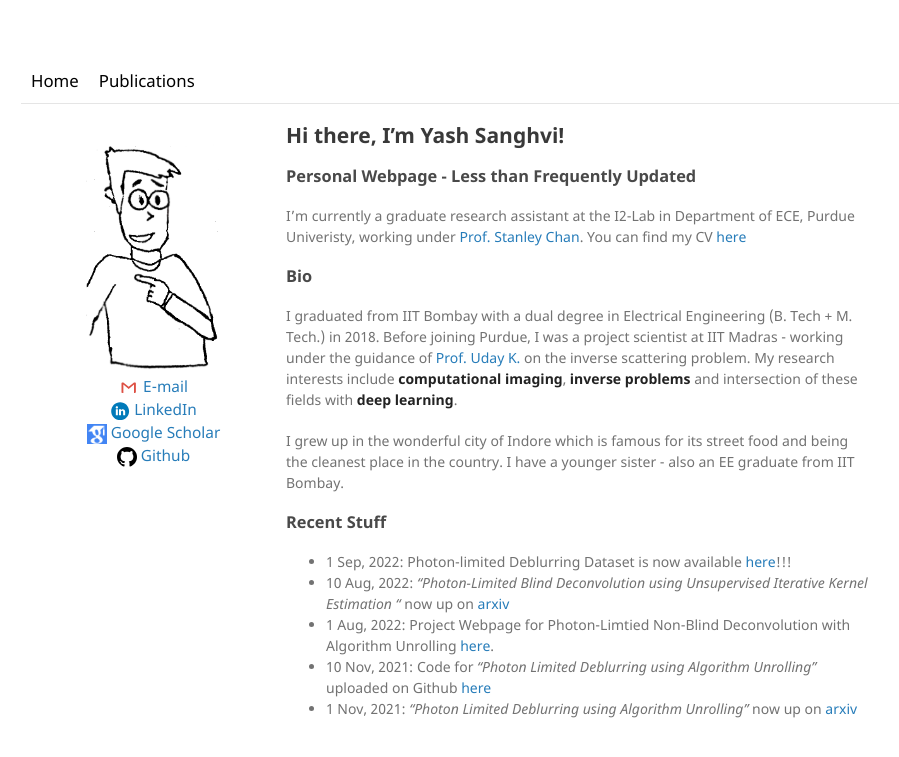
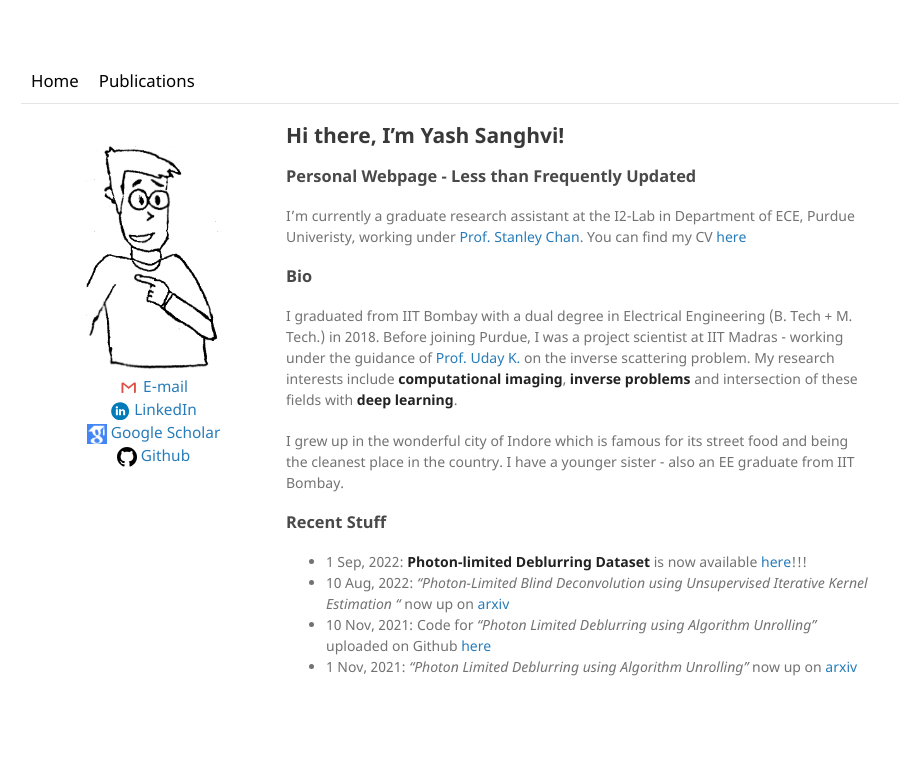
Before and after one commit to sanghviyashiitb/sanghviyashiitb.github.io, a Jekyll site: the page built from index.md, in a window 1280 px wide. Shown: the top 757 px of the page, without its empty margins (119-1018 px from the left). Built offline with Jekyll 4.4.1, drawn with Linux system fonts in a browser that asks for light colours.

Commit message:
Update index.md

```diff
--- a/index.md
+++ b/index.md
@@ -12,9 +12,8 @@ I graduated from IIT Bombay with a dual degree in Electrical Engineering (B. Tec
 I grew up in the wonderful city of Indore which is famous for its street food and being the cleanest place in the country. I have a younger sister - also an EE graduate from IIT Bombay.
 
 ### Recent Stuff
-* 1 Sep, 2022: Photon-limited Deblurring Dataset is now available [here](https://aaaakshat.github.io/pldd/)!!!
+* 1 Sep, 2022: **Photon-limited Deblurring Dataset** is now available [here](https://aaaakshat.github.io/pldd/)!!!
 * 10 Aug, 2022: _"Photon-Limited Blind Deconvolution using Unsupervised Iterative Kernel Estimation
 "_ now up on [arxiv](https://arxiv.org/abs/2208.00451)
-* 1 Aug, 2022: Project Webpage for Photon-Limtied Non-Blind Deconvolution with Algorithm Unrolling [here](https://sanghviyashiitb.github.io/nb-deblur-webpage/).
 * 10 Nov, 2021: Code for _"Photon Limited Deblurring using Algorithm Unrolling"_ uploaded on Github [here](https://github.com/sanghviyashiitb/poisson-deblurring)
 * 1 Nov, 2021: _"Photon Limited Deblurring using Algorithm Unrolling"_ now up on [arxiv](https://arxiv.org/abs/2110.15314)
```
